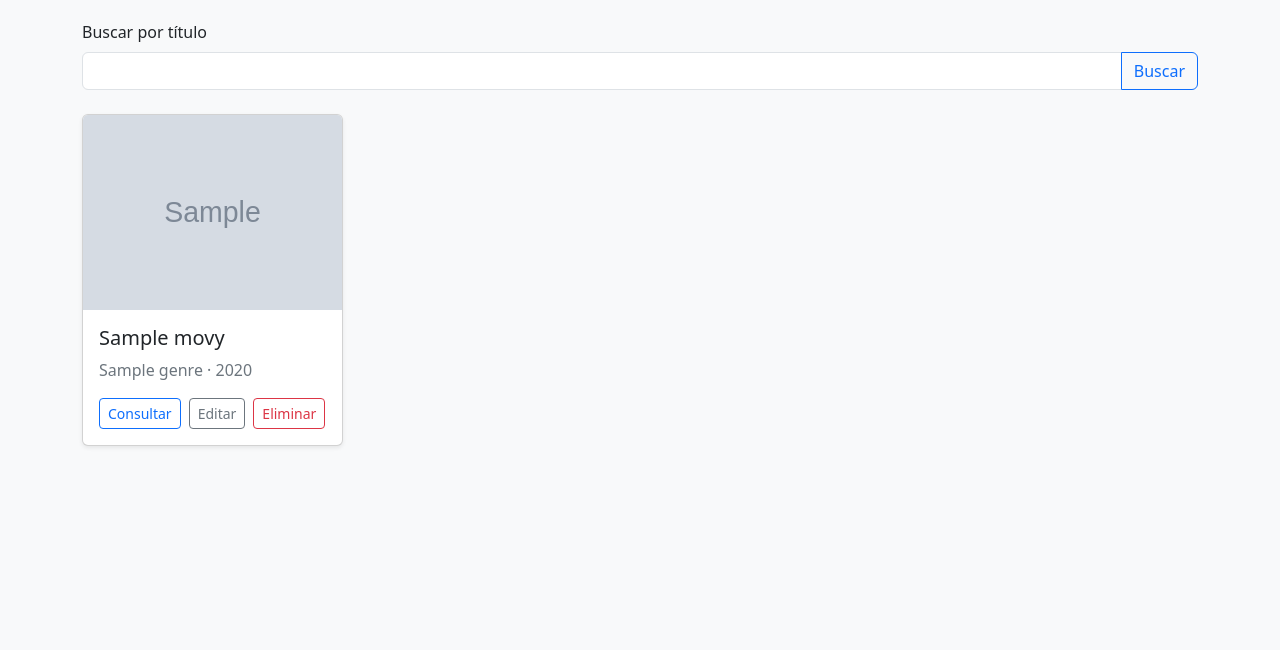
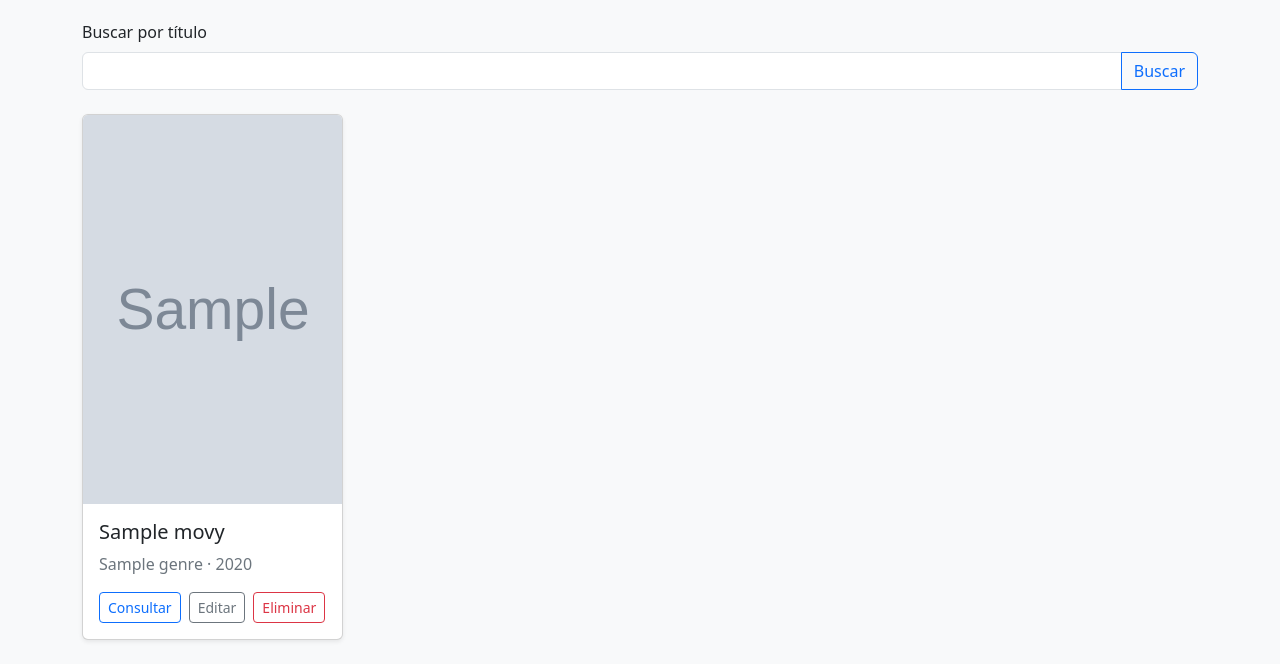
Before and after one commit to yaracadima/RollbackUrgente, a Flask app: page /movies in a window 1280 px wide. Shown: the part 150-814 px from the top of the page. Before the commit the page ends 599 px from the top, so only its background shows below. Run offline with Flask 3, Linux system fonts and the light colour scheme; grey boxes marked "Sample" are stand-in pictures; a database or web service that is not in the repository returns one stand-in record (values such as "Sample title").

Commit message:
Integra la mejora visual de posteres de HU-05
Cambio original: b3d2e835113272a805c8e39b5f45097848e3481b (Isabel).

```diff
--- a/templates/movies/index.html
+++ b/templates/movies/index.html
@@ -23,7 +23,7 @@
     {% for movie in movies %}
       <div class="col">
         <article class="card h-100 shadow-sm">
-          <img class="card-img-top" src="{{ movie.get('poster_url') or url_for('static', filename='images/poster-placeholder.svg') }}"
+          <img class="card-img-top" style="aspect-ratio: 2 / 3; object-fit: cover;" src="{{ movie.get('poster_url') or url_for('static', filename='images/poster-placeholder.svg') }}"
                alt="Póster de {{ movie.get('title', 'película') }}"
                loading="lazy"
                onerror="this.onerror=null;this.src='{{ url_for('static', filename='images/poster-placeholder.svg') }}'">
```
